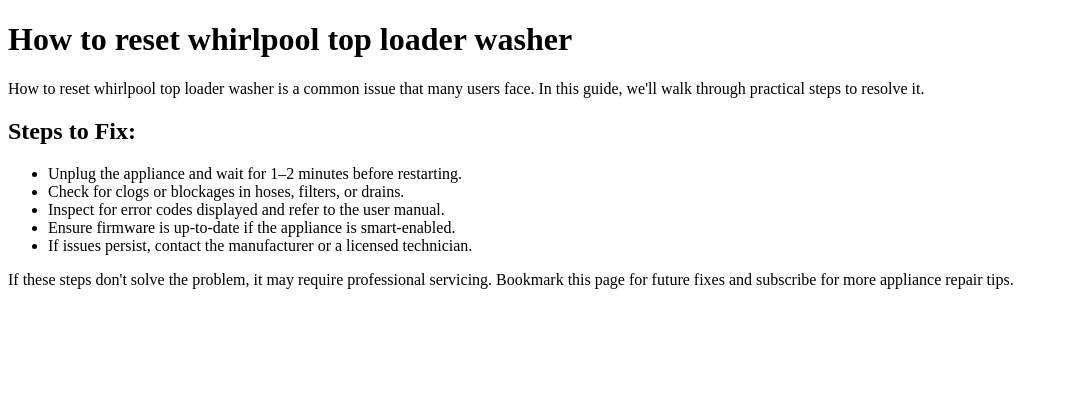
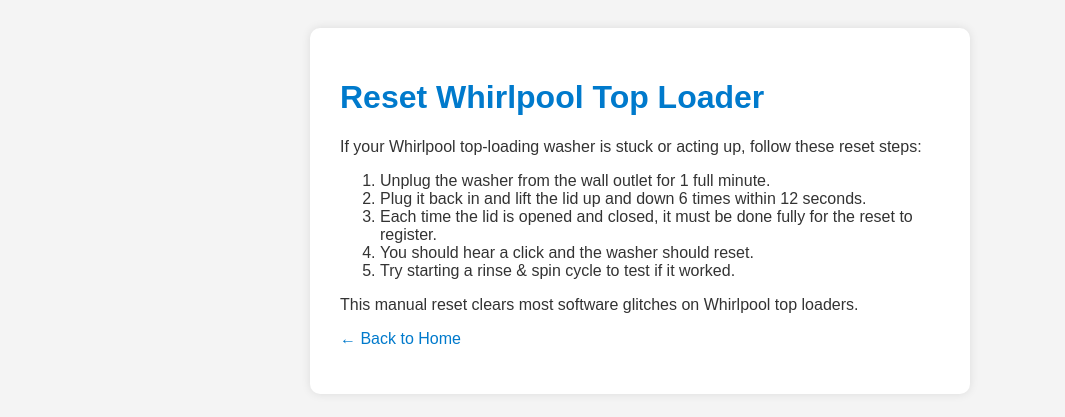
Before and after one commit to TechGlitchFix/Tech-Glitch-Fix, a plain HTML site: page post10.html in a window 1280 px wide. Shown: the whole page, without its empty margins (0-1065 px from the left). Drawn offline with Linux system fonts and the light colour scheme.

```diff
--- a/post10.html
+++ b/post10.html
@@ -1,23 +1,49 @@
-
 <!DOCTYPE html>
 <html lang="en">
 <head>
-    <meta charset="UTF-8">
-    <meta name="description" content="Step-by-step guide to fix: how to reset whirlpool top loader washer">
-    <meta name="viewport" content="width=device-width, initial-scale=1.0">
-    <title>How to reset whirlpool top loader washer</title>
-</head>
-<body>
-    <h1>How to reset whirlpool top loader washer</h1>
-    <p>How to reset whirlpool top loader washer is a common issue that many users face. In this guide, we'll walk through practical steps to resolve it.</p>
-    <h2>Steps to Fix:</h2>
-    <ul>
-        <li>Unplug the appliance and wait for 1–2 minutes before restarting.</li>
-<li>Check for clogs or blockages in hoses, filters, or drains.</li>
-<li>Inspect for error codes displayed and refer to the user manual.</li>
-<li>Ensure firmware is up-to-date if the appliance is smart-enabled.</li>
-<li>If issues persist, contact the manufacturer or a licensed technician.</li>
-    </ul>
-    <p>If these steps don't solve the problem, it may require professional servicing. Bookmark this page for future fixes and subscribe for more appliance repair tips.</p>
-</body>
-</html>
+  <meta charset="UTF-8" />
+    <meta name="viewport" content="width=device-width, initial-scale=1.0"/>
+      <title>Reset Whirlpool Top Loader</title>
+        <style>
+            body {
+                  font-family: Arial, sans-serif;
+                        background-color: #f4f4f4;
+                              color: #333;
+                                    padding: 20px;
+                                        }
+                                            .container {
+                                                  max-width: 600px;
+                                                        margin: auto;
+                                                              background: white;
+                                                                    padding: 30px;
+                                                                          border-radius: 10px;
+                                                                                box-shadow: 0 0 10px rgba(0,0,0,0.1);
+                                                                                    }
+                                                                                        h1 {
+                                                                                              color: #007acc;
+                                                                                                  }
+                                                                                                      a {
+                                                                                                            color: #007acc;
+                                                                                                                  text-decoration: none;
+                                                                                                                      }
+                                                                                                                          a:hover {
+                                                                                                                                text-decoration: underline;
+                                                                                                                                    }
+                                                                                                                                      </style>
+                                                                                                                                      </head>
+                                                                                                                                      <body>
+                                                                                                                                        <div class="container">
+                                                                                                                                            <h1>Reset Whirlpool Top Loader</h1>
+                                                                                                                                                <p>If your Whirlpool top-loading washer is stuck or acting up, follow these reset steps:</p>
+                                                                                                                                                    <ol>
+                                                                                                                                                          <li>Unplug the washer from the wall outlet for 1 full minute.</li>
+                                                                                                                                                                <li>Plug it back in and lift the lid up and down 6 times within 12 seconds.</li>
+                                                                                                                                                                      <li>Each time the lid is opened and closed, it must be done fully for the reset to register.</li>
+                                                                                                                                                                            <li>You should hear a click and the washer should reset.</li>
+                                                                                                                                                                                  <li>Try starting a rinse & spin cycle to test if it worked.</li>
+                                                                                                                                                                                      </ol>
+                                                                                                                                                                                          <p>This manual reset clears most software glitches on Whirlpool top loaders.</p>
+                                                                                                                                                                                              <p><a href="../index.html">&larr; Back to Home</a></p>
+                                                                                                                                                                                                </div>
+                                                                                                                                                                                                </body>
+                                                                                                                                                                                                </html>
```
Also changed, not shown: post1.html (+17 -20 lines).
